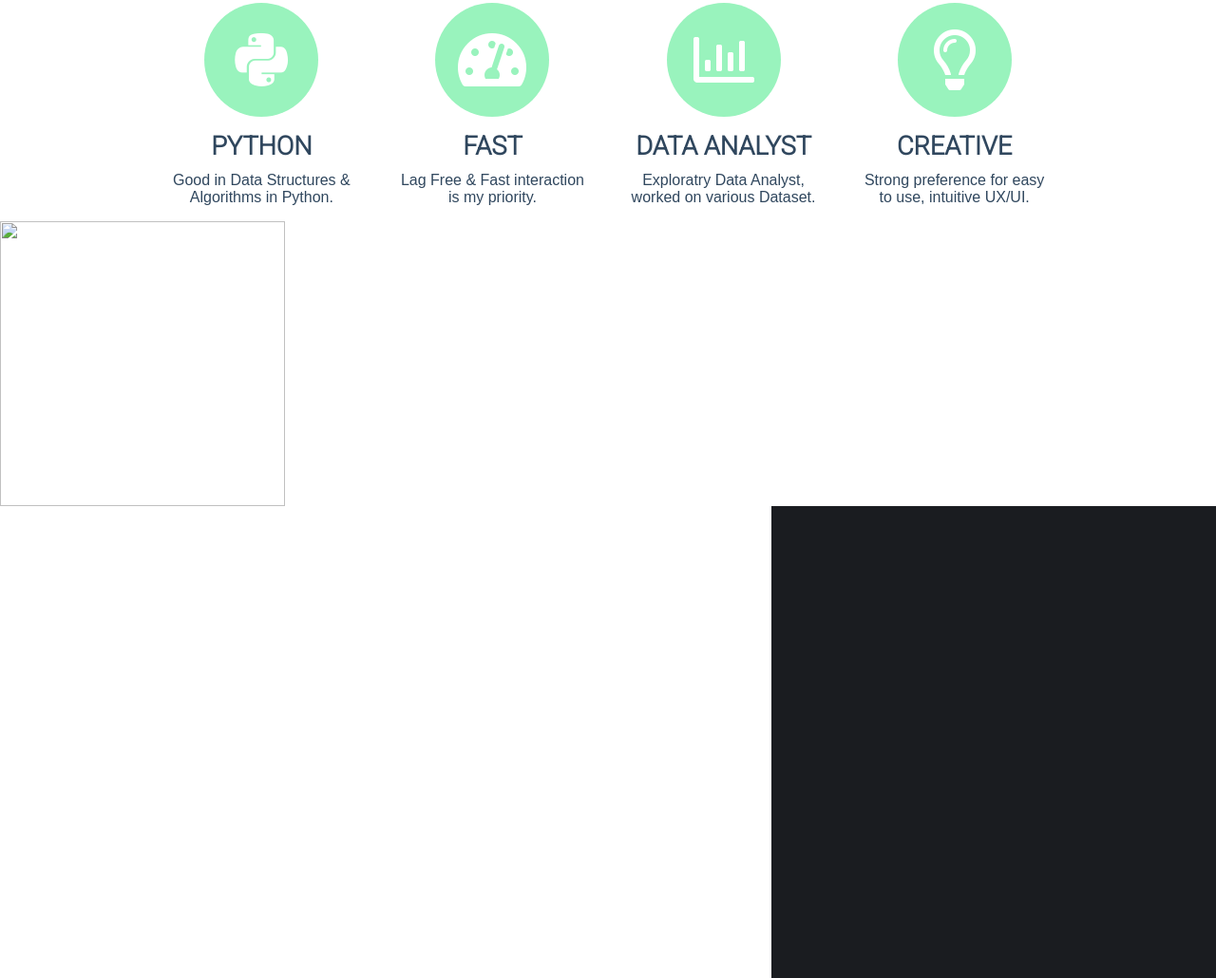
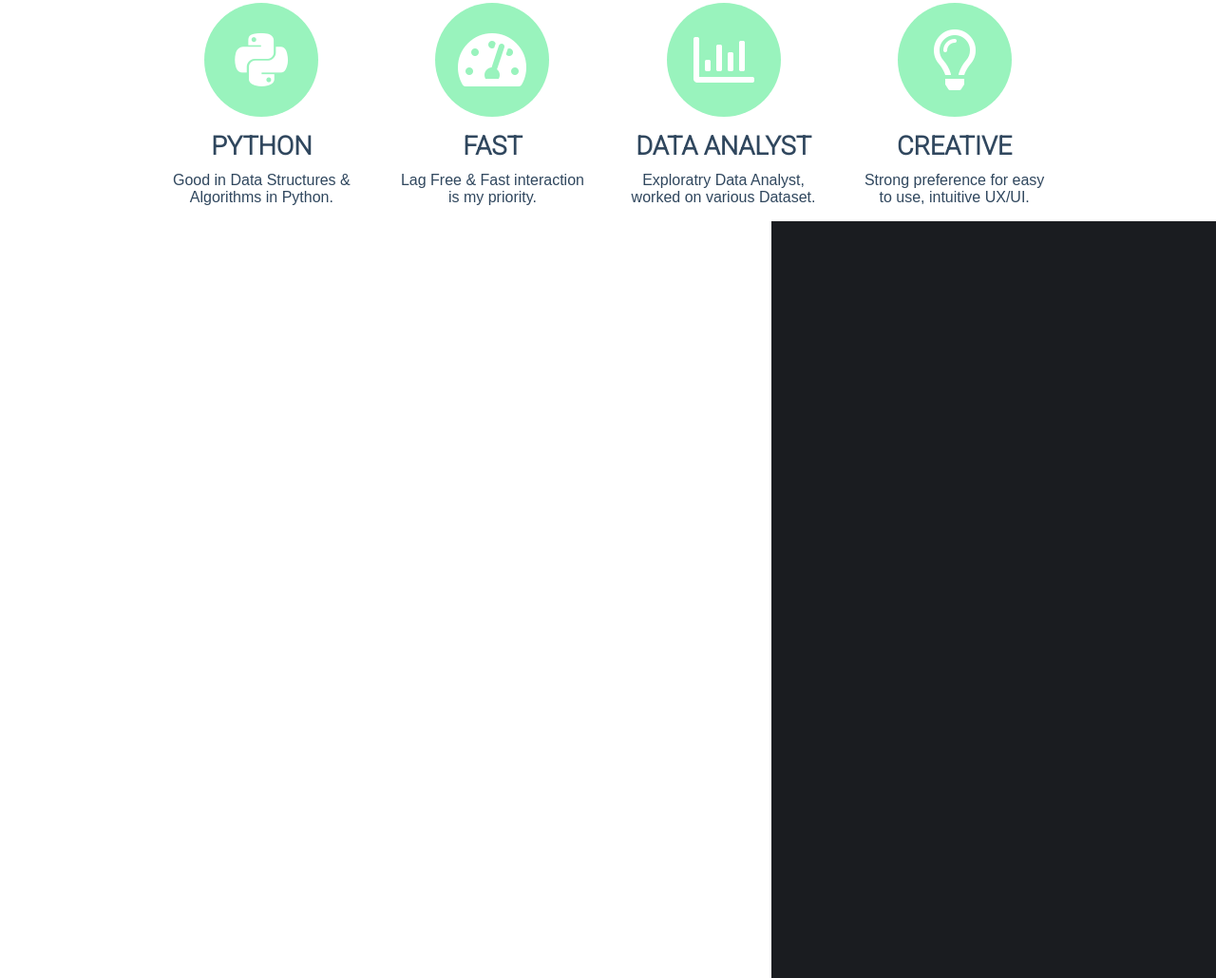
Before and after one commit to shivamcreator/portfolio, a plain HTML site: page index.html in a window 1280 px wide. Shown: the part 903-1933 px from the top of the page at 95% size. Drawn offline with Linux system fonts and the light colour scheme.

Commit message:
deleted unnecessary code

```diff
--- a/index.html
+++ b/index.html
@@ -60,9 +60,6 @@
            <h2 class="about-heading head4"><b>CREATIVE</b></h2>
            <p class="about-para ap4 head4">Strong preference for easy to use, intuitive UX/UI.</p>
          </div>
-         <div class="square">
-           <img class="pic" src="shivam.jpg" alt="">
-         </div>
     </div>
 
 <div class="white">
```
